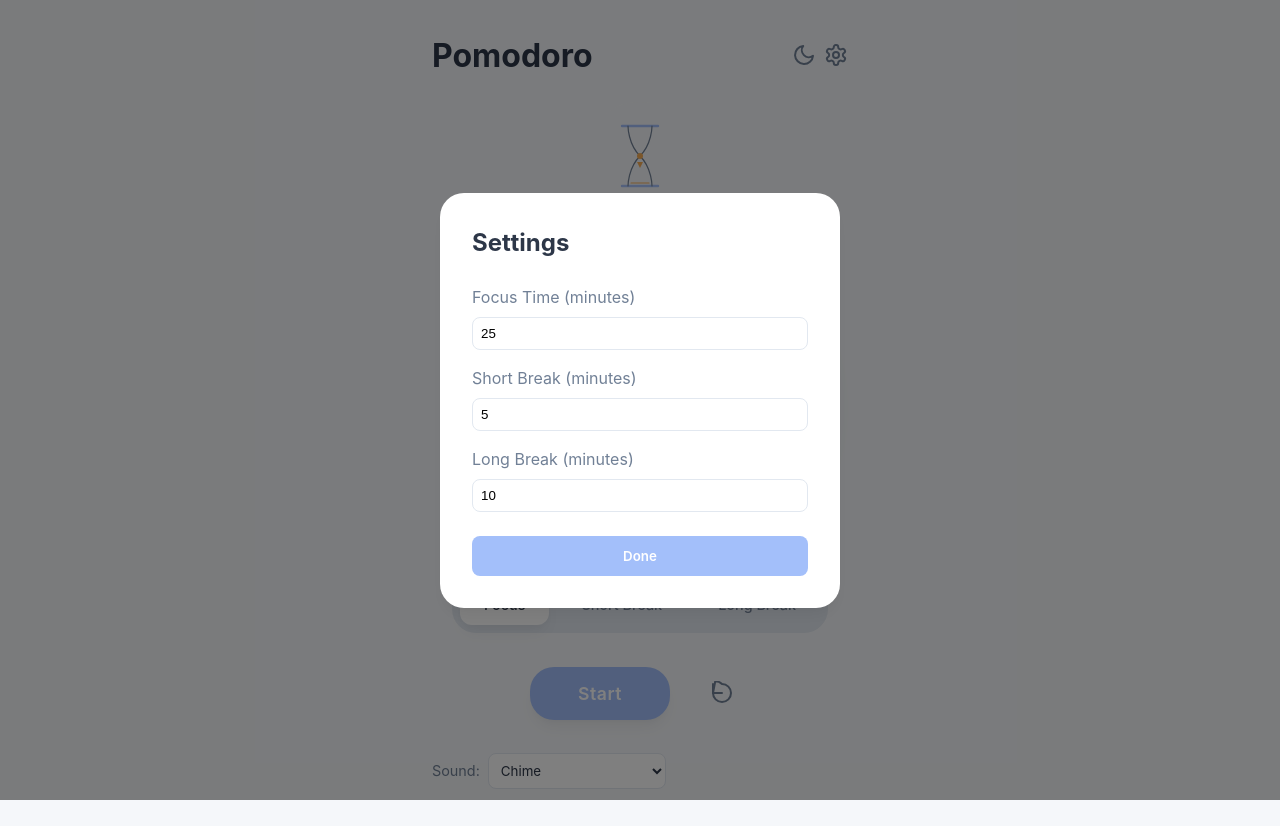
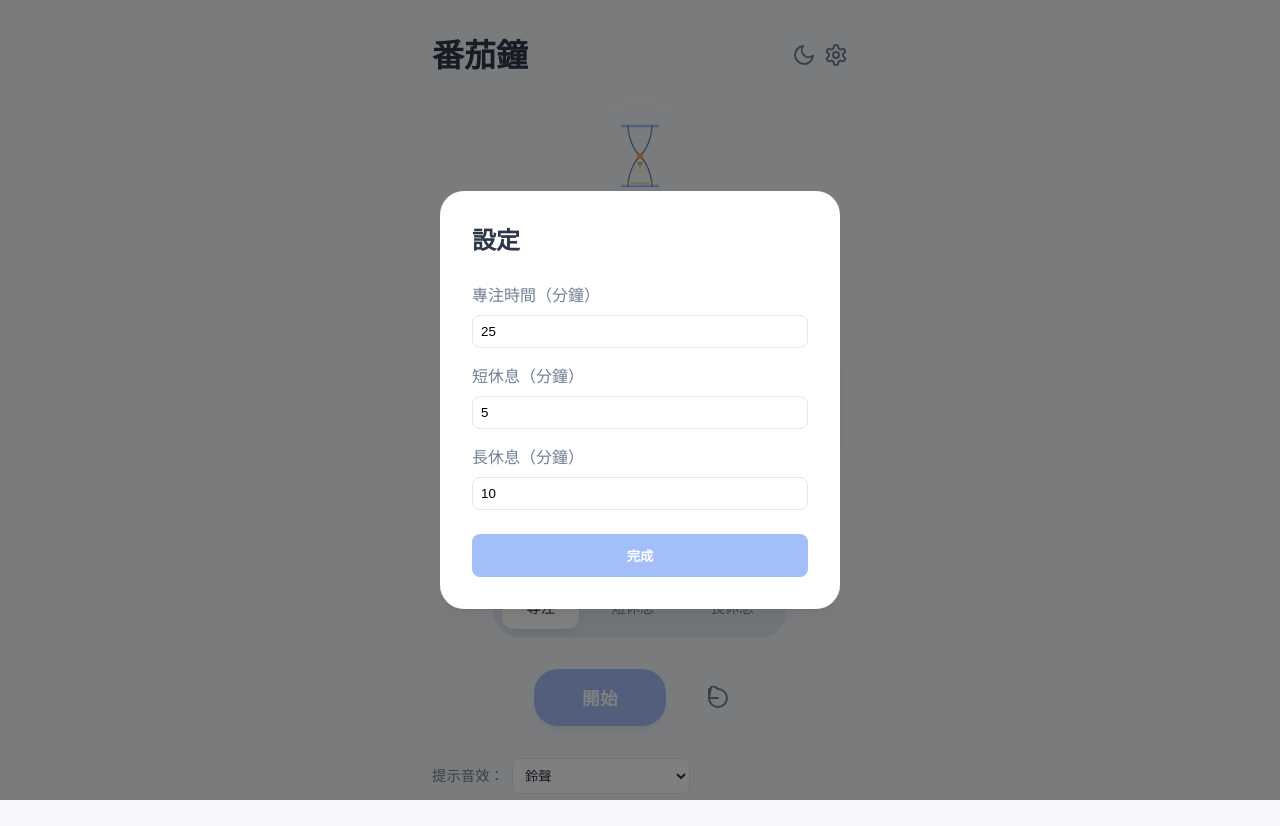
Before and after one commit to code-nomad365/pomodoro-timer, a React (Vite) app: page / in a window 1280 px wide. Both pictures are taken after a click on the button 836 px from the left and 56 px from the top of the page. Built offline with nearby package versions, Linux system fonts and the light colour scheme.

Commit message:
Change UI to Traditional Chinese

```diff
--- a/src/App.jsx
+++ b/src/App.jsx
@@ -4,9 +4,9 @@ import Controls from './components/Controls';
 import TimerIllustration from './assets/timer-illustration.svg';
 
 const DEFAULT_SETTINGS = {
-  focus: { time: 25, label: 'Focus Time' },
-  shortBreak: { time: 5, label: 'Short Break' },
-  longBreak: { time: 10, label: 'Long Break' },
+  focus: { time: 25, label: '專注時間' },
+  shortBreak: { time: 5, label: '短休息' },
+  longBreak: { time: 10, label: '長休息' },
 };
 
 function App() {
@@ -141,7 +141,7 @@ function App() {
   return (
     <div className="app-container">
       <header style={{ display: 'flex', justifyContent: 'space-between', alignItems: 'center', width: '100%', marginBottom: '1rem' }}>
-        <h1>Pomodoro</h1>
+        <h1>番茄鐘</h1>
         <div style={{ display: 'flex', gap: '0.5rem' }}>
           <button
             onClick={toggleTheme}
@@ -194,7 +194,7 @@ function App() {
         />
 
         <div className="sound-selector" style={{ marginTop: '2rem', display: 'flex', alignItems: 'center', gap: '0.5rem', color: 'var(--text-secondary)' }}>
-          <label htmlFor="sound-select" style={{ fontSize: '0.9rem' }}>Sound:</label>
+          <label htmlFor="sound-select" style={{ fontSize: '0.9rem' }}>提示音效：</label>
           <select
             id="sound-select"
             value={soundType}
@@ -212,10 +212,10 @@ function App() {
               cursor: 'pointer'
             }}
           >
-            <option value="chime">Chime</option>
-            <option value="bell">Bell</option>
-            <option value="digital">Digital</option>
-            <option value="custom">Custom (Upload MP3)</option>
+            <option value="chime">鈴聲</option>
+            <option value="bell">鐘聲</option>
+            <option value="digital">電子音</option>
+            <option value="custom">自訂音效（上傳 MP3）</option>
           </select>
         </div>
 
@@ -234,7 +234,7 @@ function App() {
                 transition: 'background 0.3s'
               }}
             >
-              Upload MP3
+              上傳 MP3
             </label>
             <input
               id="file-upload"
@@ -243,7 +243,7 @@ function App() {
               onChange={handleFileChange}
               style={{ display: 'none' }}
             />
-            {customSound && <span style={{ fontSize: '0.8rem', color: 'var(--text-secondary)' }}>File loaded</span>}
+            {customSound && <span style={{ fontSize: '0.8rem', color: 'var(--text-secondary)' }}>檔案已載入</span>}
           </div>
         )}
       </main>
@@ -258,10 +258,10 @@ function App() {
             background: 'var(--card-bg)', padding: '2rem', borderRadius: 'var(--radius-lg)',
             width: '90%', maxWidth: '400px', boxShadow: 'var(--shadow-soft)'
           }}>
-            <h2 style={{ marginBottom: '1.5rem', color: 'var(--text-primary)' }}>Settings</h2>
+            <h2 style={{ marginBottom: '1.5rem', color: 'var(--text-primary)' }}>設定</h2>
 
             <div className="setting-item" style={{ marginBottom: '1rem' }}>
-              <label style={{ display: 'block', marginBottom: '0.5rem', color: 'var(--text-secondary)' }}>Focus Time (minutes)</label>
+              <label style={{ display: 'block', marginBottom: '0.5rem', color: 'var(--text-secondary)' }}>專注時間（分鐘）</label>
               <input
                 type="number"
                 value={timerSettings.focus.time}
@@ -271,7 +271,7 @@ function App() {
             </div>
 
             <div className="setting-item" style={{ marginBottom: '1rem' }}>
-              <label style={{ display: 'block', marginBottom: '0.5rem', color: 'var(--text-secondary)' }}>Short Break (minutes)</label>
+              <label style={{ display: 'block', marginBottom: '0.5rem', color: 'var(--text-secondary)' }}>短休息（分鐘）</label>
               <input
                 type="number"
                 value={timerSettings.shortBreak.time}
@@ -281,7 +281,7 @@ function App() {
             </div>
 
             <div className="setting-item" style={{ marginBottom: '1.5rem' }}>
-              <label style={{ display: 'block', marginBottom: '0.5rem', color: 'var(--text-secondary)' }}>Long Break (minutes)</label>
+              <label style={{ display: 'block', marginBottom: '0.5rem', color: 'var(--text-secondary)' }}>長休息（分鐘）</label>
               <input
                 type="number"
                 value={timerSettings.longBreak.time}
@@ -297,7 +297,7 @@ function App() {
                 borderRadius: '8px', fontWeight: '600'
               }}
             >
-              Done
+              完成
             </button>
           </div>
         </div>
--- a/src/components/Controls.jsx
+++ b/src/components/Controls.jsx
@@ -9,27 +9,27 @@ const Controls = ({ isActive, onStart, onPause, onReset, onModeChange, currentMo
                     className={`mode-btn ${currentMode === 'focus' ? 'active' : ''}`}
                     onClick={() => onModeChange('focus')}
                 >
-                    Focus
+                    專注
                 </button>
                 <button
                     className={`mode-btn ${currentMode === 'shortBreak' ? 'active' : ''}`}
                     onClick={() => onModeChange('shortBreak')}
                 >
-                    Short Break
+                    短休息
                 </button>
                 <button
                     className={`mode-btn ${currentMode === 'longBreak' ? 'active' : ''}`}
                     onClick={() => onModeChange('longBreak')}
                 >
-                    Long Break
+                    長休息
                 </button>
             </div>
 
             <div className="action-buttons">
                 {!isActive ? (
-                    <button className="primary-btn" onClick={onStart}>Start</button>
+                    <button className="primary-btn" onClick={onStart}>開始</button>
                 ) : (
-                    <button className="secondary-btn" onClick={onPause}>Pause</button>
+                    <button className="secondary-btn" onClick={onPause}>暫停</button>
                 )}
                 <button className="icon-btn" onClick={onReset} aria-label="Reset">
                     <svg width="24" height="24" viewBox="0 0 24 24" fill="none" stroke="currentColor" strokeWidth="2" strokeLinecap="round" strokeLinejoin="round">
```
Lines whose indentation alone changed are shown as unchanged.
